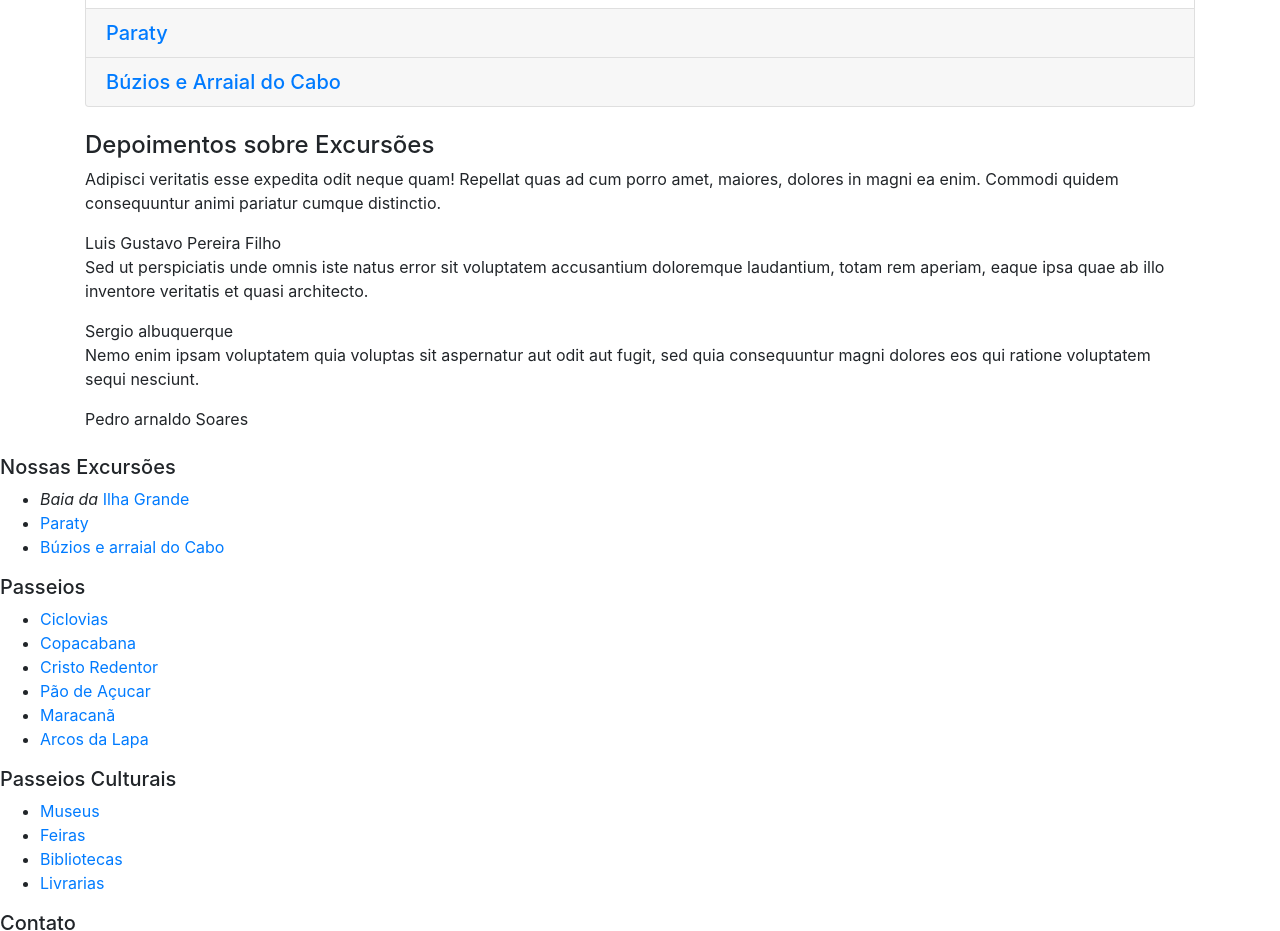
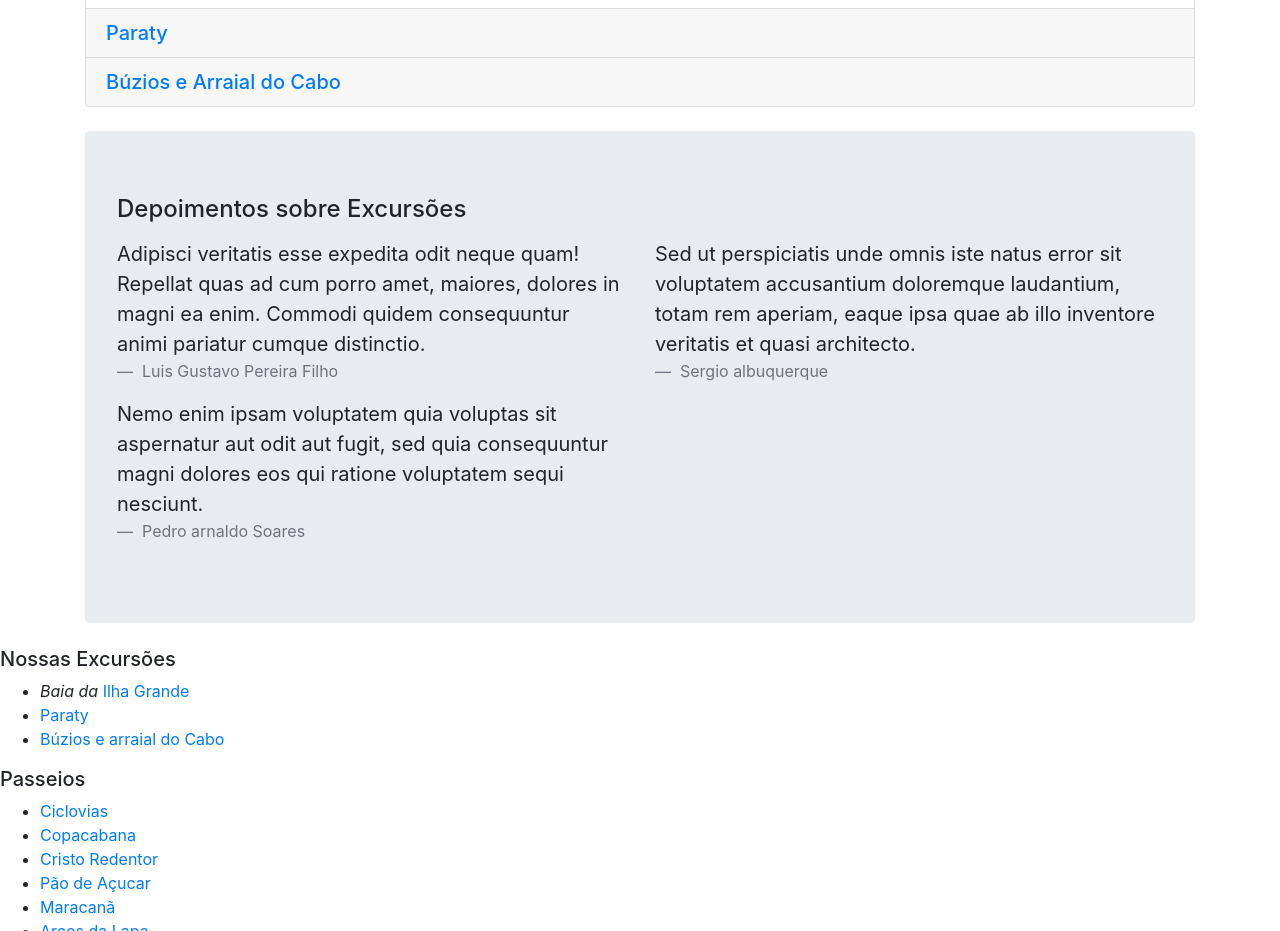
Before and after one commit to ssadoraa/siteTurismo, a plain HTML site: page pages/index.html in a window 1280 px wide. Shown: the part 2140-3071 px from the top of the page. Drawn offline with Linux system fonts and the light colour scheme.

Commit message:
setor de depoimentos, inserindo blockquote

```diff
--- a/pages/index.html
+++ b/pages/index.html
@@ -312,25 +312,43 @@
          </div>
       </div>
 
-      <h4>Depoimentos sobre Excursões</h4>
-
-      <p>Adipisci veritatis esse expedita odit neque quam! Repellat
+      <div class="jumbotron mb-4">
+         <h4 class="mb-3">Depoimentos sobre Excursões</h4>
+         <div class="row">
+            <div class="col-lg-6">
+               <blockquote class="blockquote">
+                  <p class="mb-0">Adipisci veritatis esse expedita odit neque quam! Repellat
                      quas ad cum porro amet, maiores, dolores in magni ea enim. Commodi
                      quidem consequuntur animi pariatur cumque distinctio.</p>
+                  <footer class="blockquote-footer">
                      Luis Gustavo Pereira Filho
+                  </footer>
+               </blockquote>
+            </div>
 
-      <p>Sed ut perspiciatis unde omnis iste natus error sit
+            <div class="col-lg-6">
+               <blockquote class="blockquote">
+                  <p class="mb-0">Sed ut perspiciatis unde omnis iste natus error sit
                      voluptatem accusantium doloremque laudantium, totam rem aperiam,
                      eaque ipsa quae ab illo inventore veritatis et quasi architecto.</p>
+                  <footer class="blockquote-footer">
                      Sergio albuquerque
+                  </footer>
+               </blockquote>
+            </div>
 
-      <p>Nemo enim ipsam voluptatem quia voluptas sit aspernatur
+            <div class="col-lg-6">
+               <blockquote class="blockquote">
+                  <p class="mb-0">Nemo enim ipsam voluptatem quia voluptas sit aspernatur
                      aut odit aut fugit, sed quia consequuntur magni dolores eos qui
                      ratione voluptatem sequi nesciunt.</p>
+                  <footer class="blockquote-footer">
                      Pedro arnaldo Soares
-
-      <br>
-      <br>
+                  </footer>
+               </blockquote>
+            </div>
+         </div>
+      </div>
    </div>
 
    <h5>Nossas Excursões</h5>
```
Lines whose indentation alone changed are shown as unchanged.
